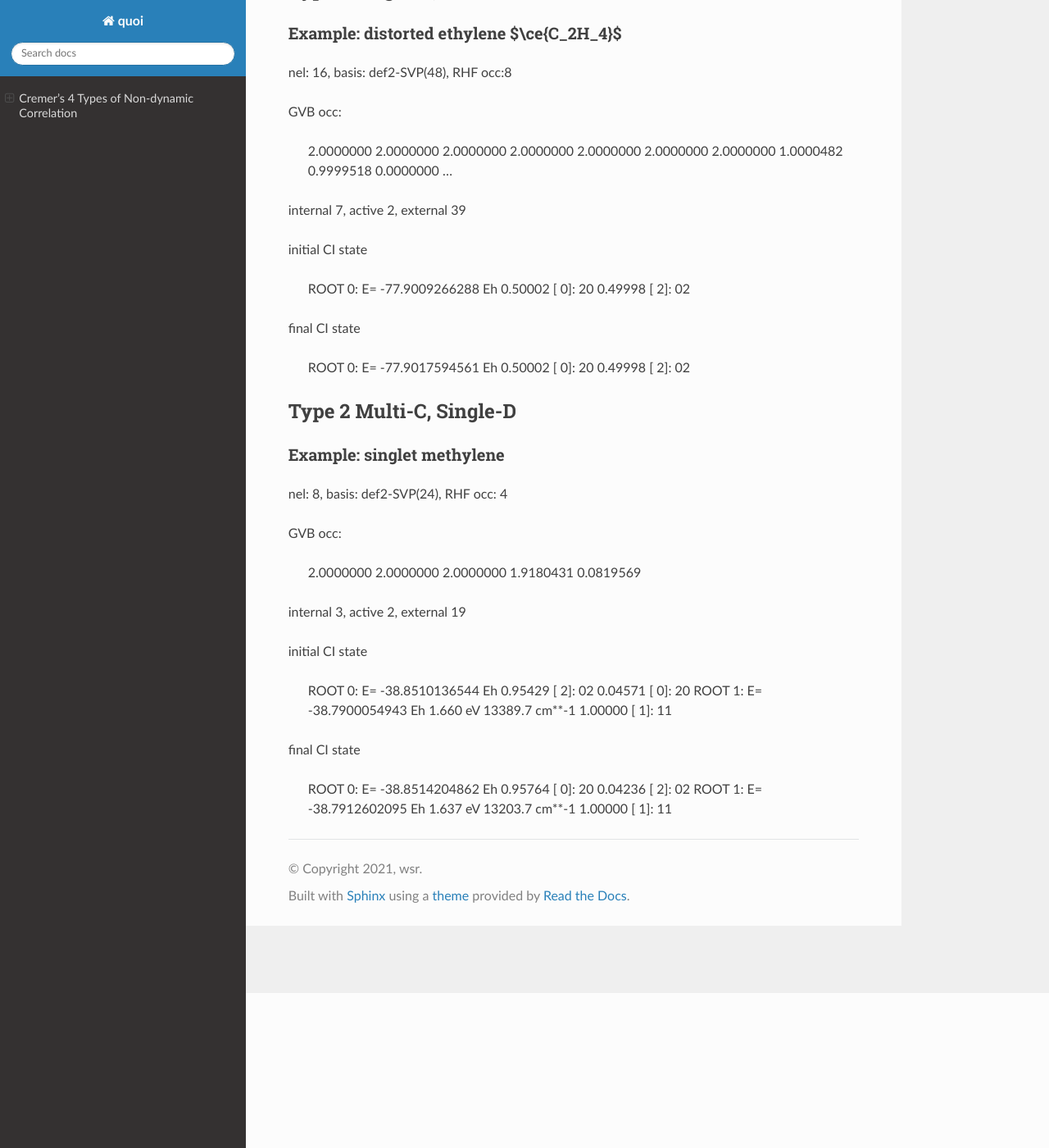
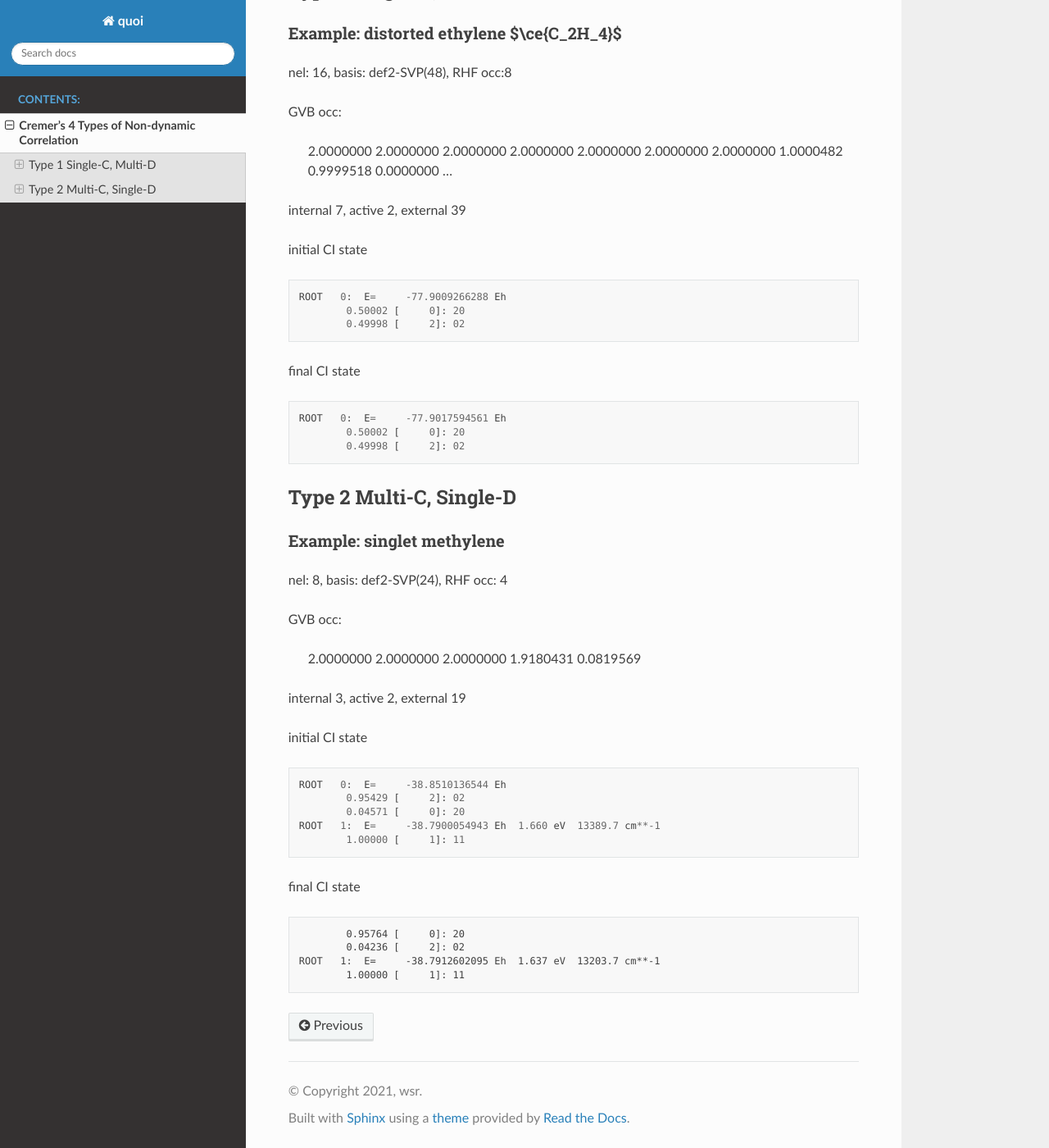
Before and after one commit to hebrewsnabla/blog, a Sphinx documentation site: the page built from source/cremer.md, in a window 1280 px wide and 1400 px high, scrolled down 189 px. Shown: the whole window at 82% size. Built offline with Sphinx 7.4.7 and the Read the Docs theme 2.0.0, drawn with Linux system fonts in a browser that asks for light colours.

Commit message:
cremer correct-md

````diff
--- a/source/cremer.md
+++ b/source/cremer.md
@@ -11,15 +11,17 @@ GVB occ:
 internal 7, active 2, external 39
 
 initial CI state
->ROOT   0:  E=     -77.9009266288 Eh
->		0.50002 [     0]: 20
->		0.49998 [     2]: 02
-
+```
+ROOT   0:  E=     -77.9009266288 Eh
+	0.50002 [     0]: 20
+	0.49998 [     2]: 02
+```
 final CI state
->ROOT   0:  E=     -77.9017594561 Eh
->		0.50002 [     0]: 20
->		0.49998 [     2]: 02
-
+```
+ROOT   0:  E=     -77.9017594561 Eh
+	0.50002 [     0]: 20
+	0.49998 [     2]: 02
+```
 ## Type 2 Multi-C, Single-D
 ### Example: singlet methylene
 nel: 8, basis: def2-SVP(24), RHF occ: 4
@@ -30,15 +32,17 @@ GVB occ:
 internal 3, active 2, external 19
 
 initial CI state
->ROOT   0:  E=     -38.8510136544 Eh
->		0.95429 [     2]: 02
->		0.04571 [     0]: 20
->ROOT   1:  E=     -38.7900054943 Eh  1.660 eV  13389.7 cm**-1
->		1.00000 [     1]: 11
-
+```
+ROOT   0:  E=     -38.8510136544 Eh
+	0.95429 [     2]: 02
+	0.04571 [     0]: 20
+ROOT   1:  E=     -38.7900054943 Eh  1.660 eV  13389.7 cm**-1
+	1.00000 [     1]: 11
+```
 final CI state
->ROOT   0:  E=     -38.8514204862 Eh
->		0.95764 [     0]: 20
->		0.04236 [     2]: 02
->ROOT   1:  E=     -38.7912602095 Eh  1.637 eV  13203.7 cm**-1
->		1.00000 [     1]: 11
+```ROOT   0:  E=     -38.8514204862 Eh
+	0.95764 [     0]: 20
+	0.04236 [     2]: 02
+ROOT   1:  E=     -38.7912602095 Eh  1.637 eV  13203.7 cm**-1
+	1.00000 [     1]: 11
+```
--- a/source/index.rst
+++ b/source/index.rst
@@ -3,14 +3,14 @@
    You can adapt this file completely to your liking, but it should at least
    contain the root `toctree` directive.
 
-Welcome to quoi's documentation!
+Welcome to blog-quoi!
 ================================
 
 .. toctree::
-   :maxdepth: 2
+   :maxdepth: 1
    :caption: Contents:
 
-
+   cremer
 
 Indices and tables
 ==================
````
Also changed, not shown: 11 other files.
